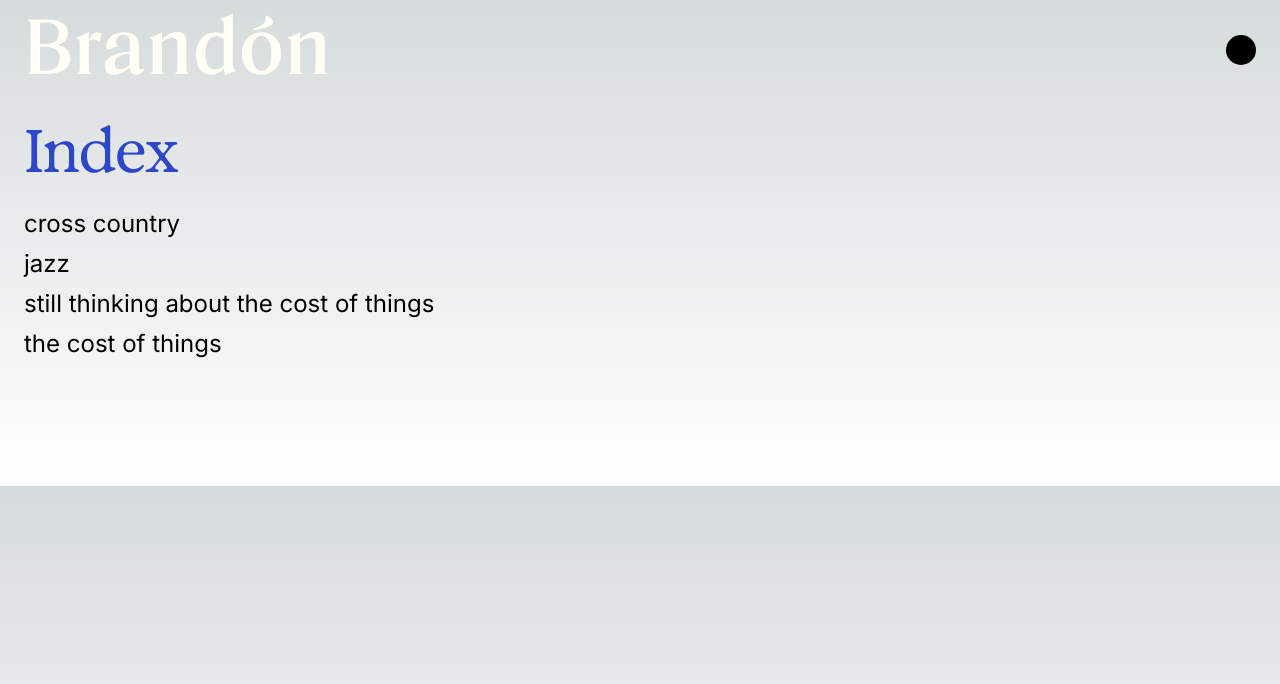
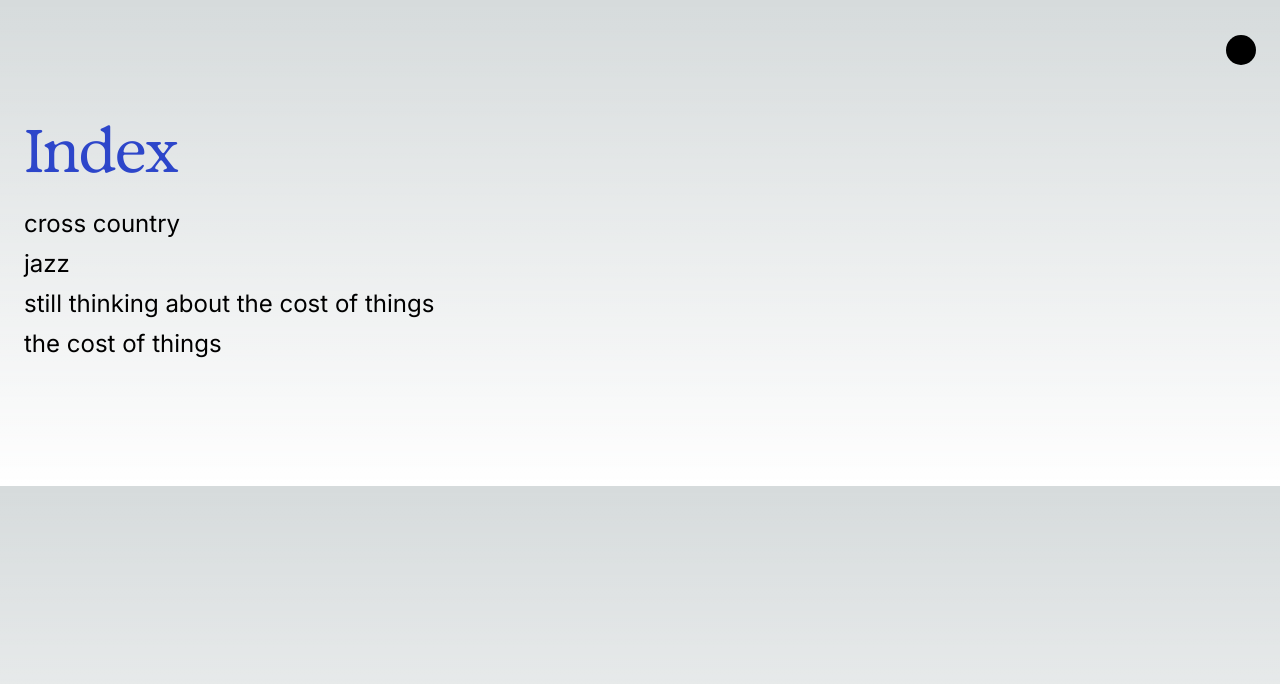
Before and after one commit to brandonshearin/personal-website-2, a Next.js app: page /list in a window 1280 px wide. Shown: the top 684 px of the page. Built offline with nearby package versions, Linux system fonts and the light colour scheme.

Commit message:
remove brandon header

```diff
--- a/src/app/layout.tsx
+++ b/src/app/layout.tsx
@@ -56,17 +56,17 @@ export default function RootLayout({
             top: "0",
             width: "100%",
             padding: "24px",
-            justifyContent: "space-between",
+            justifyContent: "end",
             alignItems: "center",
             zIndex: "10000",
           }}
         >
-          <h1
+          {/* <h1
             className={mediumTongari.className}
             style={{ fontSize: "6vw", color: "#fffff5" }}
           >
             Brandón
-          </h1>
+          </h1> */}
           <Menu></Menu>
         </div>
         {children}
```
Also changed, not shown: src/app/components/ListItem.tsx (+1 -2 lines).
